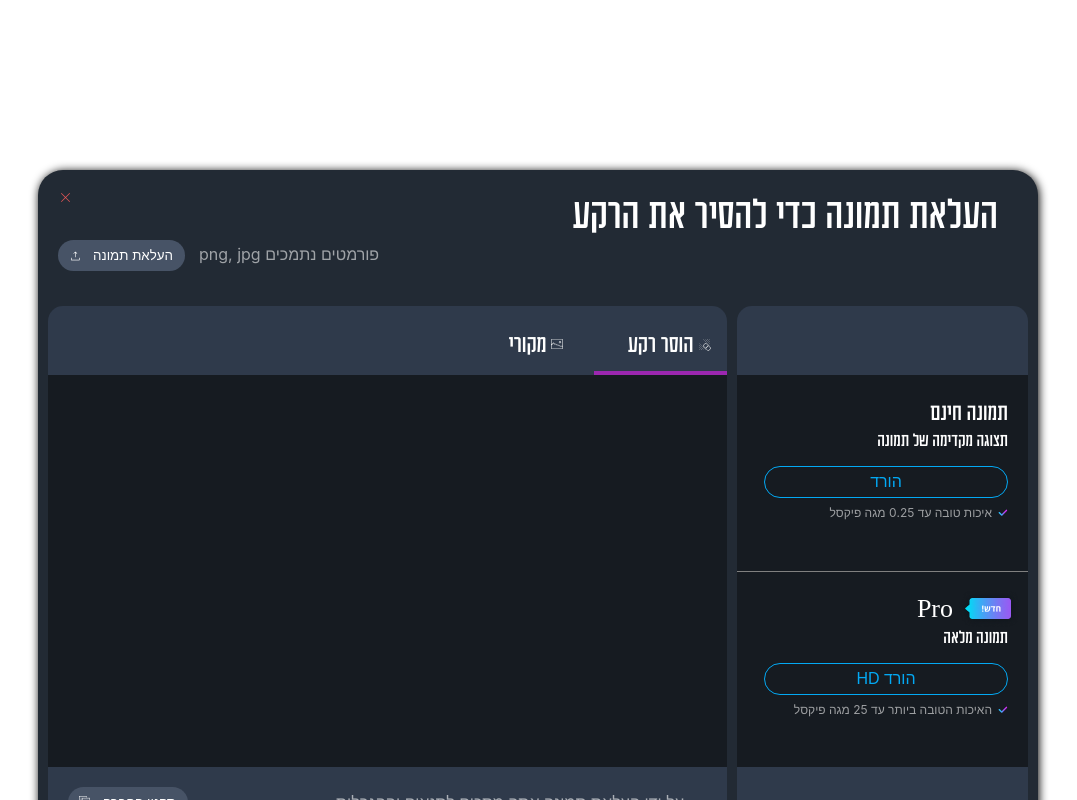
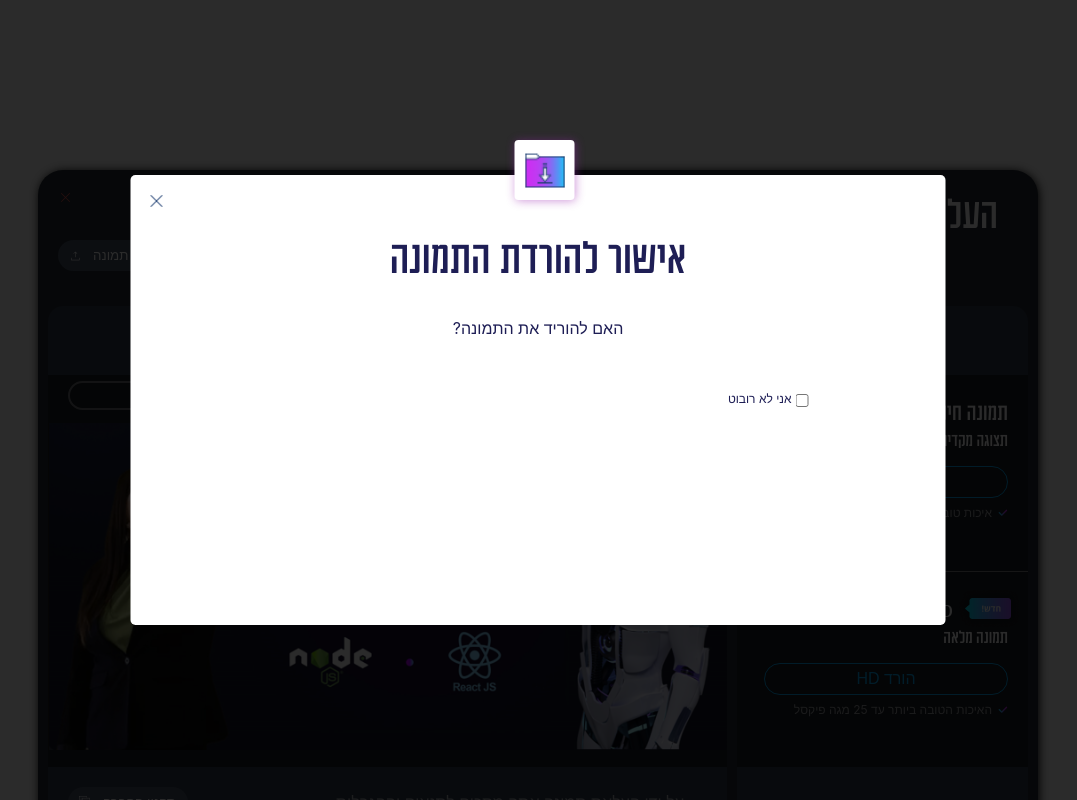
Before and after one commit to irenap89/remove_bg, a React (Create React App) app: page / in a window 1280 px wide. Both pictures are taken after a click on the button "הורד". Shown: the top 800 px of the page, without its empty margins (102-1179 px from the left). Built offline with nearby package versions, Linux system fonts and the light colour scheme.

Commit message:
lesson 4

```diff
--- a/src/Bg.css
+++ b/src/Bg.css
@@ -141,6 +141,7 @@
     font-family: 'Aduma';
     width: 133px;
     text-align: center;
+    cursor: pointer;
 }
 
 .tabs_1{
@@ -165,12 +166,27 @@
 .eula_text_popup{
     background-color: white;
     color: black;
-    position: absolute;
-    top: 102px;
     width: 815px;
     height: 800px;
-    margin-left: 219px;
     border-radius: 28px;
+    position: absolute;
+    left: 50%;
+    top: 50%;
+    transform: translate(-50%, -50%);
+    padding: 50px;
+}
+
+.download_text_popup{
+    background-color: white;
+    color: black;
+    width: 715px;
+    height: 350px;
+    border-radius: 5px;
+    position: absolute;
+    left: 50%;
+    top: 50%;
+    transform: translate(-50%, -50%);
+    padding: 50px;
 }
 
 .layout{
@@ -180,3 +196,54 @@
     width: 100%;
     height: 100%;
 }
+
+.close_eula_text_popup{
+    position: absolute;
+    top: 20px;
+    left: 20px;
+    cursor: pointer;
+}
+
+.download_folder{
+    width: 60px;
+    height: 60px;
+    position: absolute;
+    top: -35px;
+    left: 384px;
+    background-color: white;
+    box-shadow: 1px 1px 10px #9c27b078;
+    border-radius: 4px;
+}
+
+.download_folder_img{
+    position: absolute;
+    left: 8px;
+    top: 8px;
+    width: 45px;
+}
+
+.download_text{
+    text-align: center;
+    font-size: 51px;
+    font-family: 'Aduma';
+    color: #1e1e55;
+}
+
+.download_subtext{
+    margin-top: 32px;
+    text-align: center;
+    direction: rtl;
+    color: #1e1e55;
+}
+
+.not_robot_text{
+    color: #1e1e55;
+    font-size: 12px;
+}
+
+.not_robot_cont{
+    display: flex;
+    flex-direction: row-reverse;
+    margin-top: 53px;
+    margin-right: 84px;
+}
--- a/src/Bg.js
+++ b/src/Bg.js
@@ -5,10 +5,18 @@ import logo from './assets/logo.png'
 import banner from './assets/banner.png'
 import { useState } from 'react';
 import Download from "./Download"
+import close1 from './assets/close1.png'
+import Nobg from './Nobg'
+import download_folder from './assets/Downloads Folder.png'
 function Bg() {
 
    const [select_tab, setselect_tab] = useState(1);
    const [show_popup_eula, setshow_popup_eula] = useState(false);
+   const [download_popup_eula, setdownload_popup_eula] = useState(false);
+
+   function open_download_popup(){
+      setdownload_popup_eula(true);
+   }
 
   return (
    <>
@@ -28,7 +36,10 @@ function Bg() {
                         <div  className={"tabs_2 " + (select_tab==2 ? 'selected_tab' : '')}  onClick={()=>setselect_tab('2')}> מקורי </div>
                   </div>
 
-                  <div className="left_div_in"> </div>
+                  <div className="left_div_in">
+
+                    {select_tab==1 ? <Nobg type="1"/>  : <Nobg type="2"/>   }
+                  </div>
                   <button className="btn_eula" onClick={()=>setshow_popup_eula(true)}> תקנון החברה </button>
 
                   <div className="eula_text"> על ידי העלאת תמונה אתה מסכים לתנאים וההגבלות</div>
@@ -36,7 +47,7 @@ function Bg() {
 
             <div className="right_div">
                <div className="right_div_in">
-                  <Download title="תמונה חינם" sub_title="תצוגה מקדימה של תמונה" btn_text="הורד" small_text="איכות טובה עד 0.25 מגה פיקסל"></Download>
+                  <Download  open_download_popup={open_download_popup} title="תמונה חינם" sub_title="תצוגה מקדימה של תמונה" btn_text="הורד" small_text="איכות טובה עד 0.25 מגה פיקסל"></Download>
                   <Download title="Pro"  sub_title="תמונה מלאה"  btn_text=" HD הורד"  small_text="האיכות הטובה ביותר עד 25 מגה פיקסל"></Download>
                    </div>
             </div>
@@ -51,17 +62,41 @@ function Bg() {
          </div>
 
 
-
      </div>
 
-{show_popup_eula?
+     {show_popup_eula?
    <>
       <div className='layout'></div>
       <div className='eula_text_popup'>
+         <img src={close1} className='close_eula_text_popup' onClick={()=>setshow_popup_eula(false)}/>
          dfhgdfgh
       </div>
    </>
-:<></>}
+   :<></>}
+
+
+{download_popup_eula?
+   <>
+      <div className='layout'></div>
+      <div className='download_text_popup'>
+         <img src={close1} className='close_eula_text_popup' onClick={()=>setdownload_popup_eula(false)}/>
+         <div className='download_folder'>
+            <img src={download_folder} className='download_folder_img'/>
+         </div>
+
+         <div className='download_text'> אישור להורדת התמונה </div>
+
+         <div className='download_subtext'>  האם להוריד את התמונה? </div>
+
+         <div className='not_robot_cont'>
+            <input type="checkbox" />
+            <div className='not_robot_text'> אני לא רובוט </div>
+
+         </div>
+      </div>
+   </>
+   :<></>}
+
      </>
   );
 }
--- a/src/Download.js
+++ b/src/Download.js
@@ -14,7 +14,7 @@ function Download(props) {
 
             <div className='sub_title'> {props.sub_title} </div>
 
-            <button className='Download_btn'> {props.btn_text} </button>
+            <button className='Download_btn' onClick={()=>props.open_download_popup()}> {props.btn_text} </button>
 
             <div className='Download_small_text'> {props.small_text} </div> <img src={check} className='check'/>
        </div>
--- /dev/null
+++ b/src/Nobg.css
@@ -0,0 +1,44 @@
+
+.warning_cont{
+    display: flex;
+    flex-direction: row-reverse;
+    gap: 5px;
+    padding-top: 12px;
+    margin-right: 16px;
+    color: #03a9f4a6;
+    font-size: 12px;
+}
+
+.warning_icon{
+    width: 12px;
+    height: 12px;
+    margin-top: 3px;
+}
+
+.color_btn{
+    position: absolute;
+    top: 75px;
+    margin-left: 20px;
+    border: 2px solid #ffffff63;
+    background-color: transparent;
+    color: #ffffff63;
+    border-radius: 50px;
+    padding: 5px;
+    width: 125px;
+    text-align: right;
+    padding-right: 8px;
+}
+
+.input_color{
+    opacity: 0;
+    position: relative;
+    top: -21px;
+    left: 20px;
+}
+
+.img_1{
+    position: absolute;
+    left: 0;
+    width: 679px;
+    top: 117px;
+}
--- /dev/null
+++ b/src/Nobg.js
@@ -0,0 +1,36 @@
+
+import './Nobg.css';
+import warning from './assets/warning.png'
+import { useRef } from "react";
+import img_1 from './assets/img_1.png'
+function Nobg(props) {
+
+    const inputElement = useRef();
+
+    const focusInput = () => {
+      inputElement.current.click();
+    };
+
+
+  return (
+     <div className='Nobg_cont'>
+
+        {props.type==1?
+            <>
+                <div className='warning_cont'>
+                    <img src={warning} className='warning_icon'/>
+                    <div> אל תשכח להוריד את הקבצים שלך. הם ימחקו אוטומטית כשתצא מהדף </div>
+                </div>
+
+                <button className='color_btn' onClick={focusInput} >צבע רקע  </button>
+                <input type="color" ref={inputElement} className='input_color'/>
+            </>
+        : <></>}
+
+
+        <img src={img_1} className='img_1'/>
+     </div>
+  );
+}
+
+export default Nobg;
```
Also changed, not shown: src/assets/img_1.png (added).
